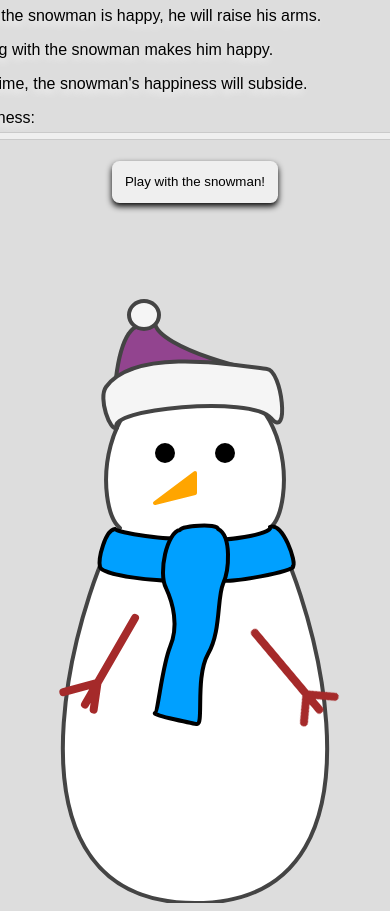
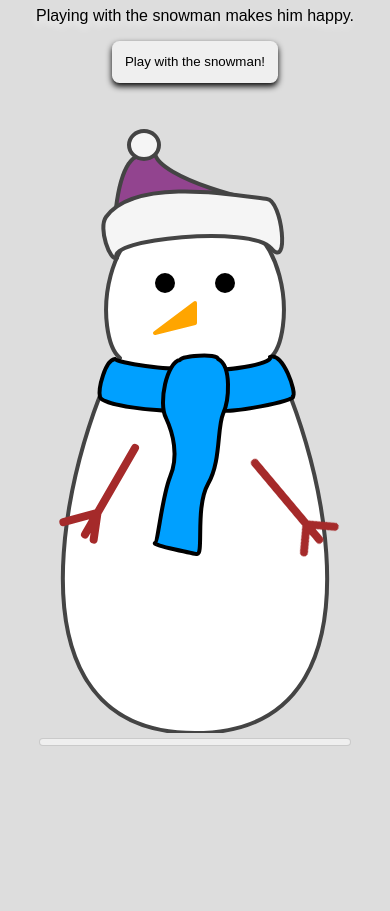
Before and after one commit to portsoc/snowman, a plain HTML site: page index.html in a window 390 px wide. Shown: the part 81-992 px from the top of the page. After the commit the page ends 844 px from the top, so only its background shows below. Drawn offline with Linux system fonts and the light colour scheme.

Commit message:
Fix mobile unfriendliness that had crept in.

```diff
--- a/index.html
+++ b/index.html
@@ -7,15 +7,12 @@
 
 <header>
   <h1>Snowman</h1>
-  <p>When the snowman is happy, he will raise his arms.</p>
   <p>Playing with the snowman makes him happy.</p>
-  <p>Over time, the snowman's happiness will subside.</p>
-  <p>Happiness: <meter id="feelshappy" min=0 max=100 value=0></meter>
 </header>
 
 <button id="play">Play with the snowman!</button>
 
-<svg width="500" height="700" viewbox="-250 -550 500 700">
+<svg width="500" height="650" viewbox="-250 -500 500 650">
   <defs>
     <g id="eyes" class="coal">
       <circle cx="-30" r="10" />
@@ -51,3 +48,7 @@
   <path id="carrot" d="m0,0 40,-10 0,-20 z" transform="translate(-40,-250)"></path>
 
 </svg>
+
+  <footer>
+    <meter id="feelshappy" min=0 max=100 value=0></meter>
+  </footer>
--- a/style.css
+++ b/style.css
@@ -1,4 +1,5 @@
 body {
+  box-sizing: border-box;
   font-family: sans-serif;
   background: #DDD;
   color: black;
@@ -6,6 +7,14 @@ body {
   display: flex;
   flex-direction: column;
   align-items: center;
+}
+
+header, footer {
+  max-width: 30em;
+}
+
+meter {
+  width: 80vw;
 }
 
 button {
@@ -59,10 +68,6 @@ svg {
   stroke-width: 4px;
 }
 
-header {
-  width: 30em;
-}
-
 .fall {
   animation: fall 5s infinite linear;
 }
@@ -70,10 +75,6 @@ header {
 @keyframes fall {
   0% { transform: translateY(-500%); }
   100% { transform: translateY(500%); }
-}
-
-meter {
-  width: 100%;
 }
 
 #hat {
```
